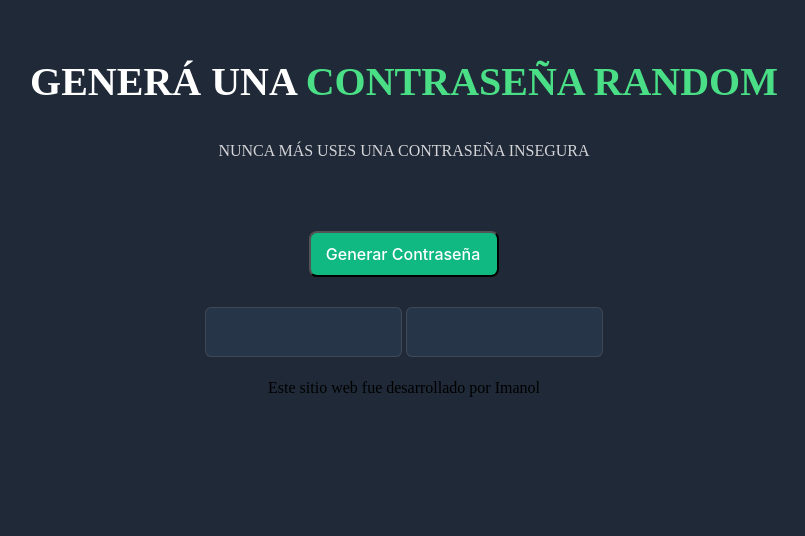
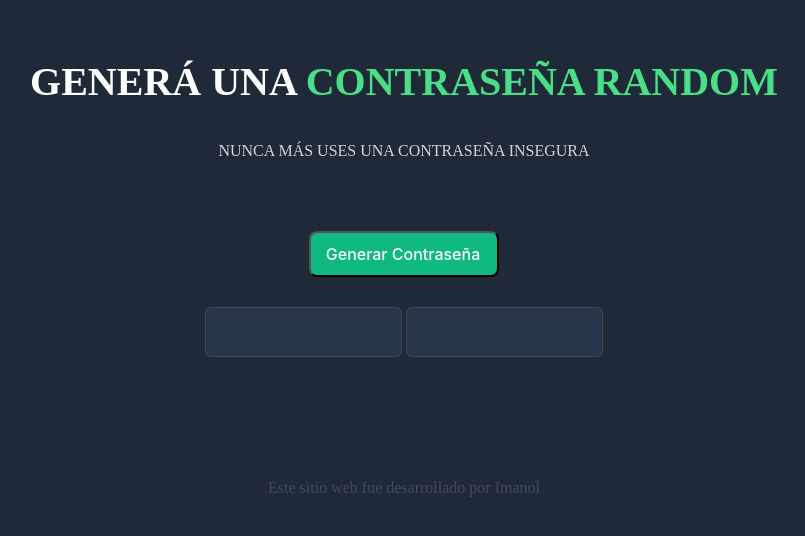
Before and after one commit to imasarnago/Random-Password-generator, a plain HTML site: page index.html in a window 1280 px wide. Shown: the part 166-702 px from the top of the page, without its empty margins (236-1041 px from the left). Drawn offline with Linux system fonts and the light colour scheme.

Commit message:
final footer changes

```diff
--- a/styles.css
+++ b/styles.css
@@ -64,5 +64,7 @@ textarea {
 
 
 footer {
+    color: #ffffff28;
     text-align: center;
+    padding-top: 100px;
 }
```
